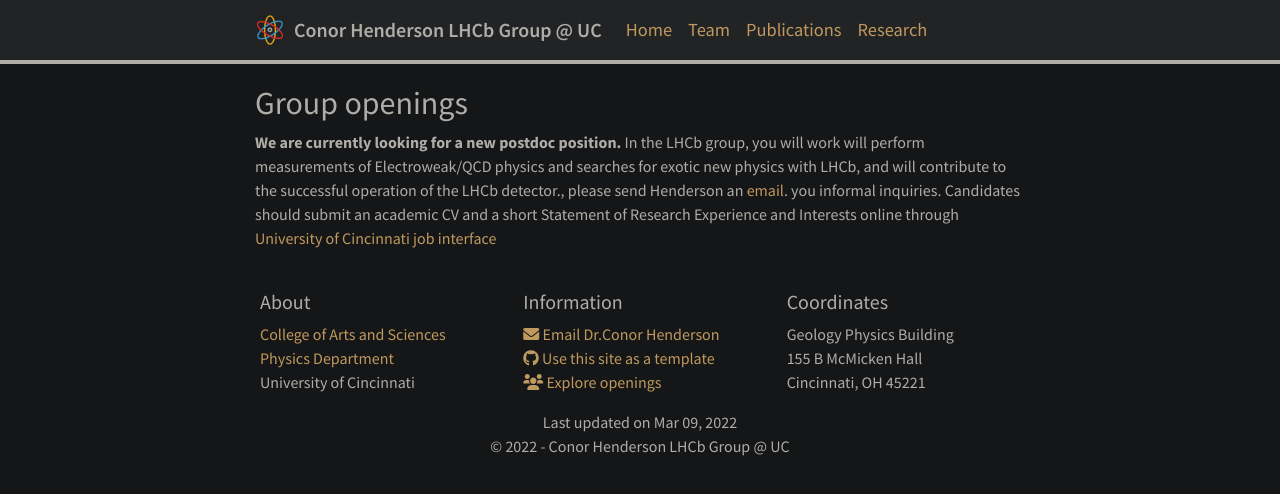
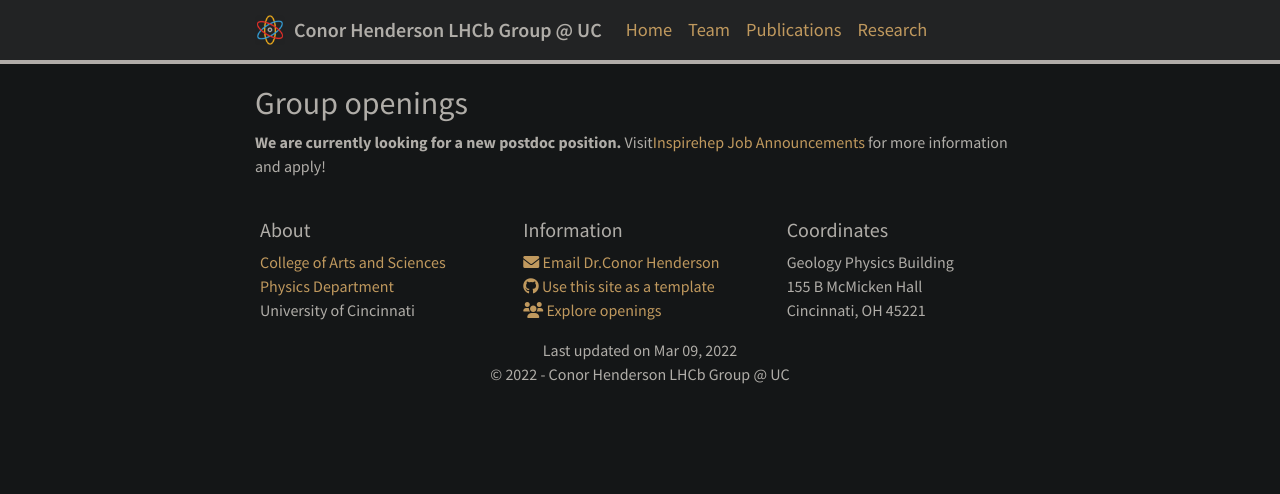
Before and after one commit to LHCb-Cincinnati/LHCb-Cincinnati.github.io, a plain HTML site: page vacancies.html in a window 1280 px wide. Drawn offline with Linux system fonts and the light colour scheme; some icons are missing.

Commit message:
Edit the postdoc link to inspirehep announcment

```diff
--- a/vacancies.html
+++ b/vacancies.html
@@ -84,8 +84,7 @@
   <h2 id="group-openings">Group openings</h2>
 
 <p><strong>We are currently looking for a new postdoc position.</strong>
-In the LHCb group, you will work will perform measurements of Electroweak/QCD physics and searches for exotic new physics with LHCb, and will contribute to the successful operation of the LHCb detector., please send Henderson an <a href="mailto:hendec4@ucmail.uc.edu">email</a>.
-you informal inquiries. Candidates should submit an academic CV and a short Statement of Research Experience and Interests online through <a href="https://jobs.uc.edu/job/Cincinnati-Post-Doc-Fellow%2C-High-Energy-Physics-OH-45201/819645800/" target="_blank">University of Cincinnati job interface</a></p>
+Visit<a href="https://inspirehep.net/jobs/1986574" target="_blank">Inspirehep Job Announcements</a> for more information and apply!</p>
 
 </div>
 
```
